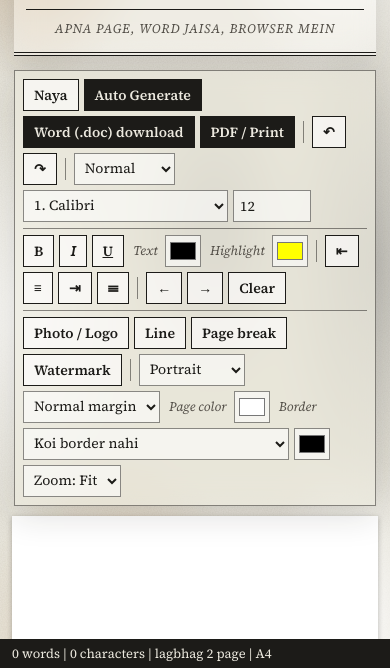
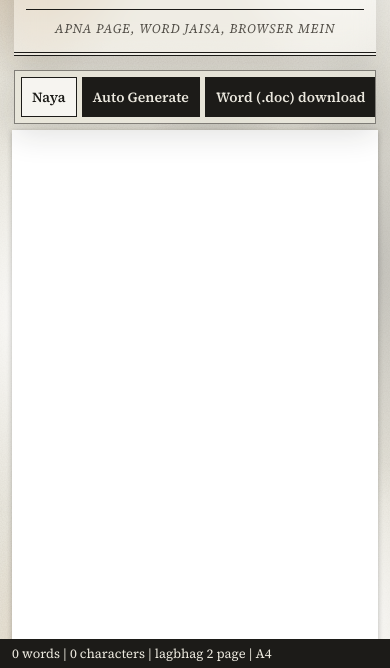
Before and after one commit to happysingh72297-ops/happy-singh, a plain HTML site: page document-editor.html in a window 390 px wide. Shown: the part 176-844 px from the top of the page. Drawn offline with nearby package versions, Linux system fonts and the light colour scheme; a web font is replaced by a local one.

Commit message:
Add files via upload

```diff
--- a/document-editor.html
+++ b/document-editor.html
@@ -45,6 +45,16 @@ header h1{font-size:clamp(26px,6vw,46px)}
 .gb label{display:block;margin:8px 0 2px;font-size:14px;font-style:italic;color:var(--ink-soft)}
 .gb .g{margin-top:12px}.gb input[type=color]{width:46px;height:34px;padding:2px}.gb input[type=range]{padding:0;box-shadow:none}
 #status{position:fixed;bottom:0;left:0;right:0;z-index:30;background:var(--ink);color:var(--paper);padding:4px 12px;font-size:13px}
+@media(max-width:700px){
+#bar{flex-direction:row;align-items:center;gap:0;overflow-x:auto;-webkit-overflow-scrolling:touch;padding:6px;scrollbar-width:thin}
+.g{flex:0 0 auto;flex-wrap:nowrap;gap:5px}
+.g+.g{border-top:0;padding-top:0;margin-left:8px;padding-left:8px;border-left:1px solid var(--edge)}
+#bar button,#bar select,#bar input{height:40px}
+#bar button{min-width:40px;white-space:nowrap}
+#bar select{max-width:180px}
+.lb{white-space:nowrap}
+#wrap{padding-top:14px}
+}
 @media print{.nav,header,#bar,#status,#imgbar,#cropm,#gm,#wmm,.site-footer{display:none!important}body{background:#fff}body::before{display:none}#wrap{zoom:1!important;padding:0}#sheet{width:auto!important}#wm{position:fixed;inset:0;z-index:9;background-size:contain!important;background-repeat:no-repeat!important;background-position:center!important}#paper{width:auto!important;min-height:0!important;padding:0!important;border:0!important;box-shadow:none!important;outline:0!important;background:#fff!important}.pb{border:0;break-after:page}}
 .site-footer{width:min(100% - 2 * var(--gutter),var(--page));margin:10px auto 0;padding:14px 0 48px;border-top:3px double var(--ink);text-align:center;font-size:14px;color:var(--ink-soft)}.site-footer a{color:var(--ink-soft)}
 </style>
```
